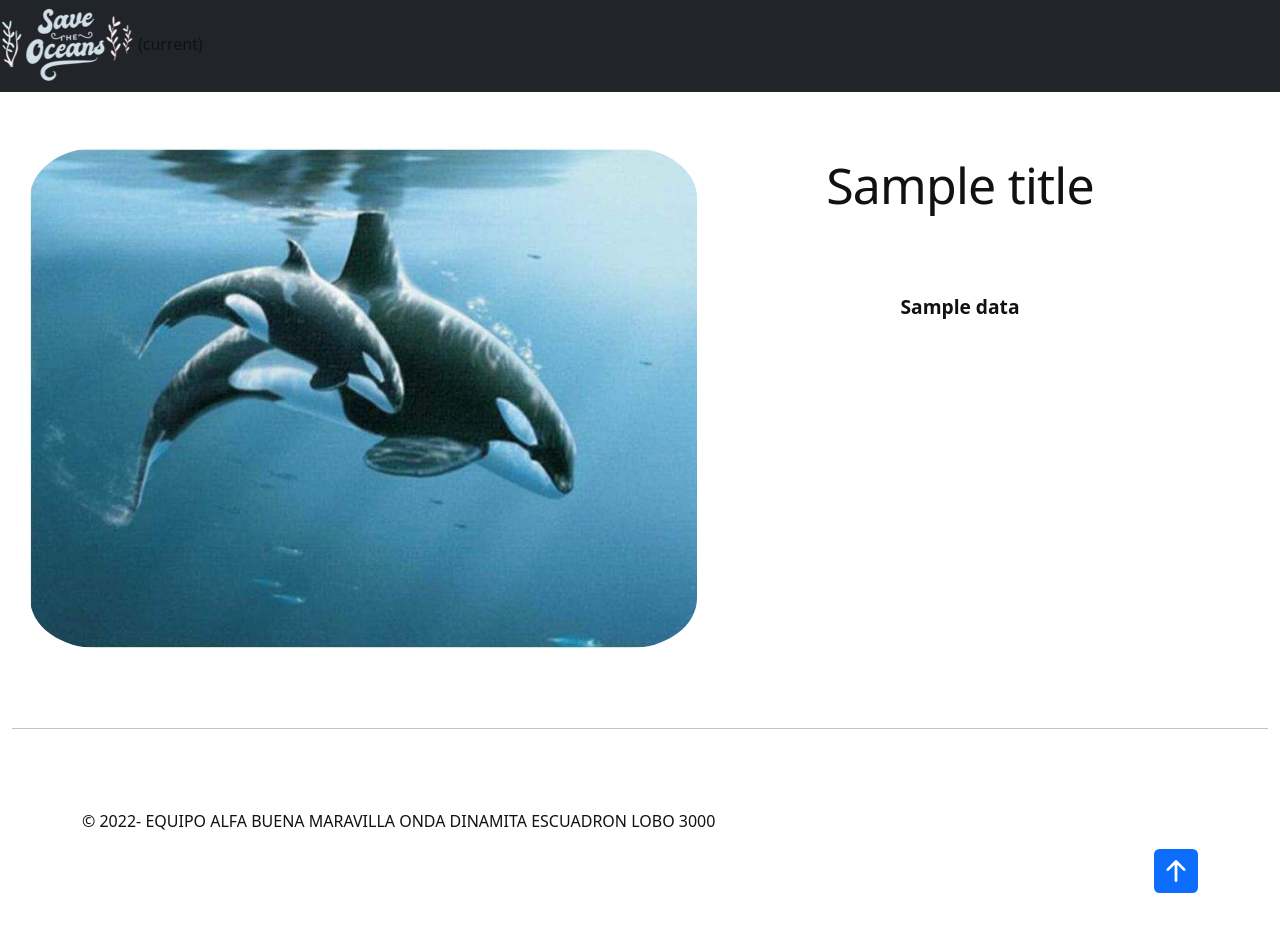
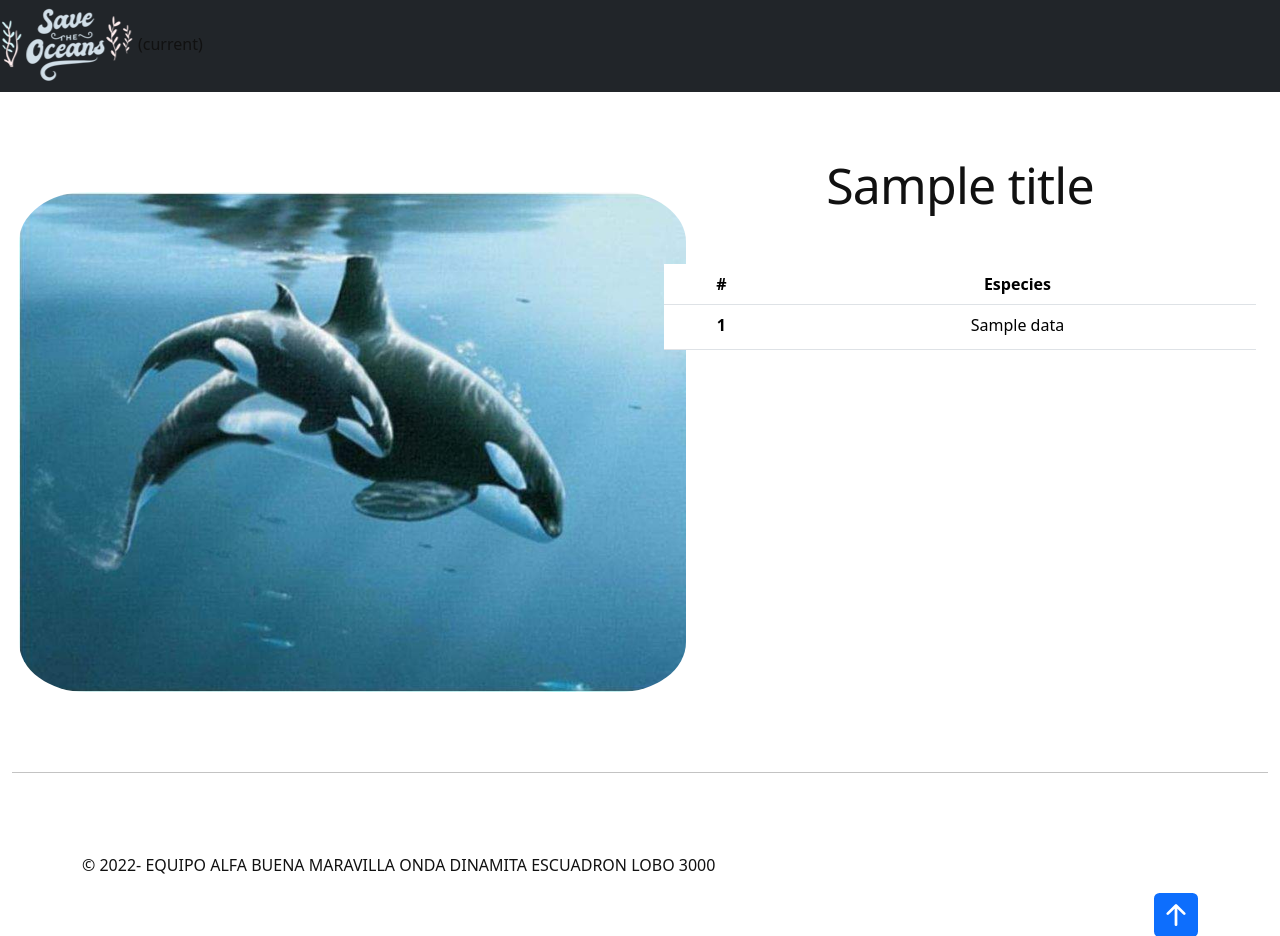
Before and after one commit to PressureDraper/HackTheOcean, a Django app: template HackTheOcean/templates/especies.html in a window 1280 px wide. Shown: the top 936 px of the page. Before the commit the page ends 893 px from the top, so only its background shows below. Run offline with Django 4.2, Linux system fonts and the light colour scheme; the template is opened without the code that fills it: most values are stand-ins (such as "Sample title", 1, 10 or a date in 2020); some libraries are stand-ins or nearby versions.

Commit message:
add styles

```diff
--- a/HackTheOcean/templates/especies.html
+++ b/HackTheOcean/templates/especies.html
@@ -58,15 +58,29 @@
       </div>
     </div>
     <div class="row featurette">
-      <div class="col-md-6">
+      <div class="col-md-6 img mt-5">
         <img class="mas" src="{% static 'img/afectadas2.jpg' %}" alt="peces" width="auto" height="500">
       </div>
-      <div class="col-md-6 main">
-        {% for data in info %}
-        <div class="col-6 data-container">
+      <div class="col-md-6 main text-center p-4">
+        <table class="table">
+          <thead class="thead-dark">
+            <tr>
+              <th>#</th>
+              <th scope="col">Especies</th>
+            </tr>
+          </thead>
+          <tbody>
+            {% for data in info %}
+            <tr>
+              <th scope="row">{{ forloop.counter }}</th>
+              <td>{{ data }}</td>
+            </tr>
+            {% endfor %}
+          </tbody>
+        </table>
+        <!-- <div class="col-6 data-container">
           <p class="data-text">{{ data }}</p>
-        </div>
-        {% endfor %}
+        </div> -->
       </div>
   </div>
 
@@ -75,6 +89,7 @@
     <!-- /END THE FEATURETTES -->
 
 
+  </main>
   <!-- FOOTER -->
   <footer align="right" class="container">
     <p align="left">&copy; 2022- EQUIPO ALFA BUENA MARAVILLA ONDA DINAMITA ESCUADRON LOBO 3000</p>
@@ -82,7 +97,6 @@
   <path d="M2 16a2 2 0 0 1-2-2V2a2 2 0 0 1 2-2h12a2 2 0 0 1 2 2v12a2 2 0 0 1-2 2H2zm6.5-4.5V5.707l2.146 2.147a.5.5 0 0 0 .708-.708l-3-3a.5.5 0 0 0-.708 0l-3 3a.5.5 0 1 0 .708.708L7.5 5.707V11.5a.5.5 0 0 0 1 0z"/>
 </svg></a>
   </footer>
-</main>
 
 
 
--- a/HackTheOcean/templates/index.html
+++ b/HackTheOcean/templates/index.html
@@ -90,7 +90,7 @@
         <img src="{% static 'img/oceanocarusel1.gif' %}"width="100%" height="100%">
 
         <div class="container">
-          <div class="carousel-caption text-left">
+          <div class="carousel-caption text-left text-white">
             <h1>Oceano</h1>
             <!--<p><b>Ven y diviertete con este juego interactivo</b></p>-->
           </div>
@@ -100,7 +100,7 @@
         <img src="{% static 'img/principal2.jpg' %}"width="100%" height="100%">
 
         <div class="container">
-          <div class="carousel-caption">
+          <div class="carousel-caption text-white">
             <h1>Principales contaminantes</h1>
             <p><b>La contaminación oceánica es un problema con un nivel de gravedad muy alto, que afecta a  la vida  de los hábitats oceánicos, e indirectamente a animales terrestres incluyendo a la raza humana.</b></p>
           </div>
@@ -110,7 +110,7 @@
         <img src="{% static 'img/principal3.jpg' %}"width="100%" height="100%">
 
         <div class="container">
-          <div class="carousel-caption text-right">
+          <div class="carousel-caption text-right text-white">
             <h1>Especies afectadas</h1>
             <p><b>Algunas especies afectadas son ballenas, focas, dugongos, tortugas, aves marinas</b></p>
           </div>
```
Also changed, not shown: HackTheOcean/templates/contaminantes.html (+20 -6 lines), HackTheOcean/templates/soluciones.html (+21 -7 lines).
